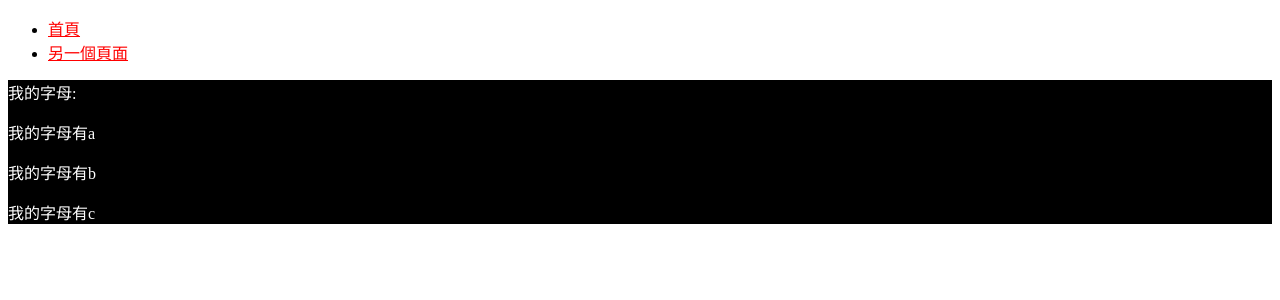
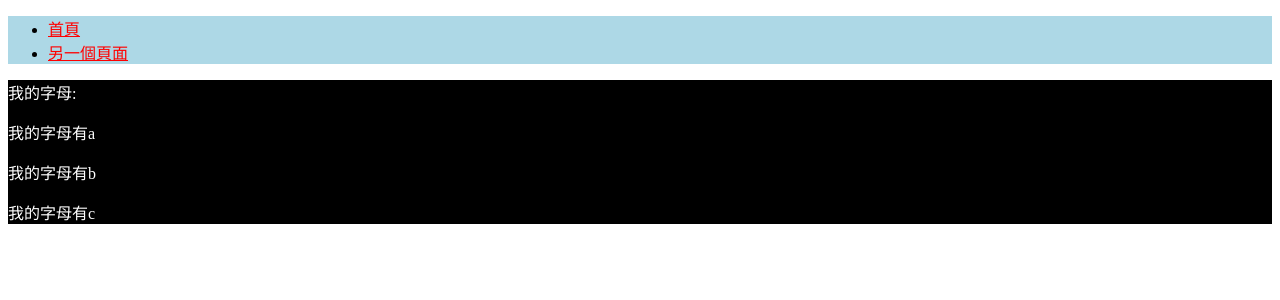
Before and after one commit to CHIANGMENGHUA/My-first-React-practice, a React (Create React App) app: page / in a window 1280 px wide. Shown: the top 300 px of the page. Built offline with nearby package versions, Linux system fonts and the light colour scheme.

Commit message:
<nav style={{ backgroundColor: "lightblue" }}>

```diff
--- a/src/Nav.js
+++ b/src/Nav.js
@@ -3,7 +3,7 @@ import React from "react";
 
 const Nav = () => {
   return (
-    <nav>
+    <nav style={{ backgroundColor: "lightblue" }}>
       <ul>
         <li>
           <a style={{ color: "red" }} href="#">
```
